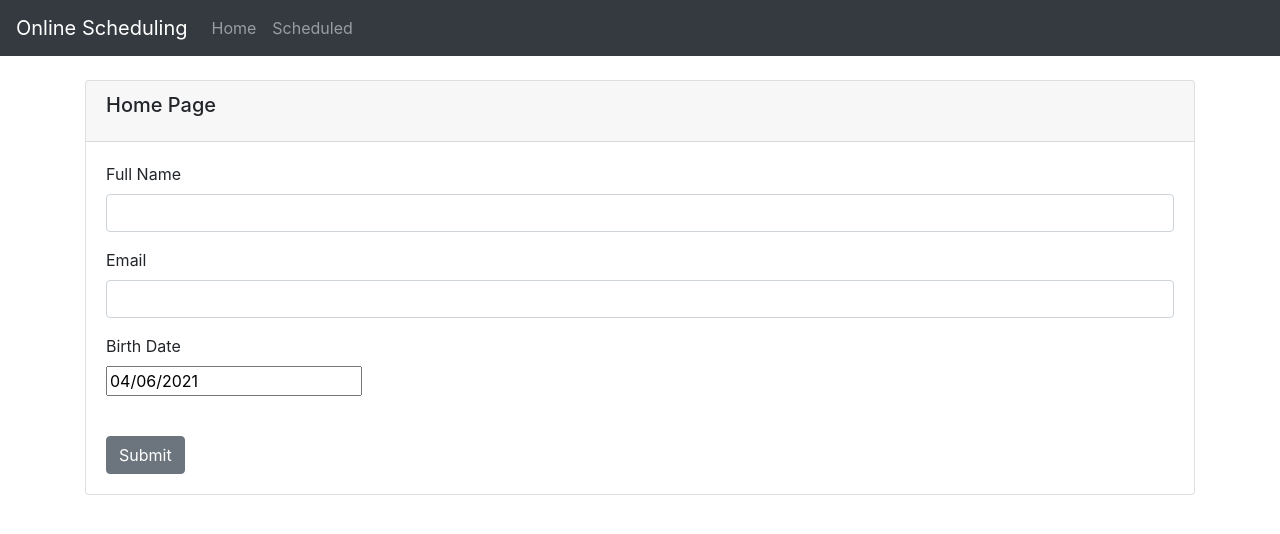
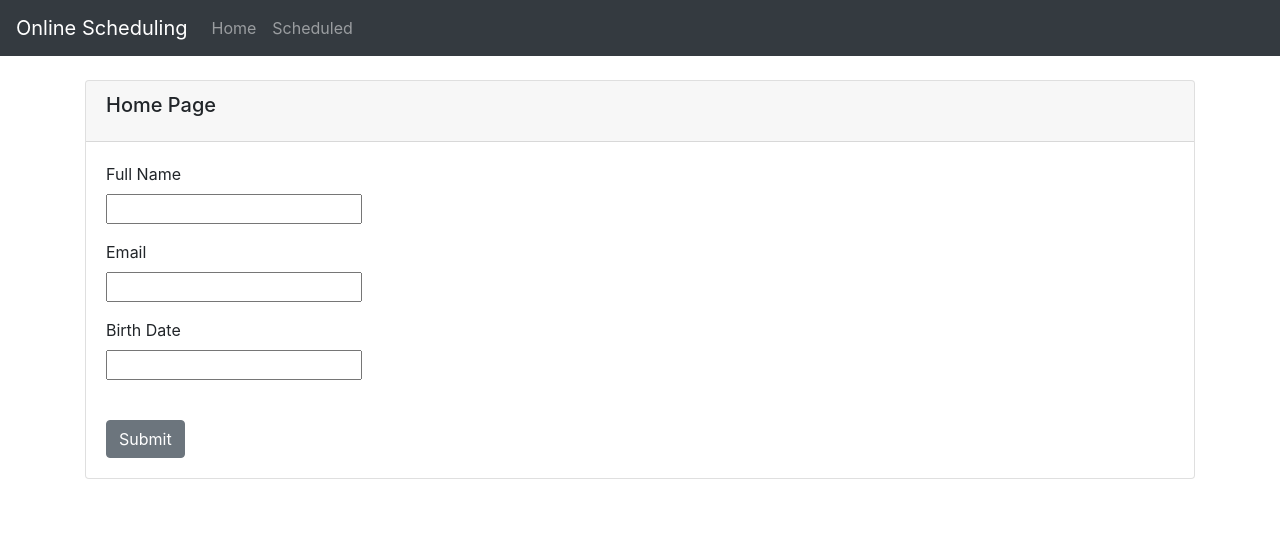
Before and after one commit to GabrielSantanaC/online-scheduling, a React (Create React App) app: page / in a window 1280 px wide. Shown: the top 534 px of the page. Built offline with nearby package versions, Linux system fonts and the light colour scheme.

Commit message:
Fix Datepicker component and FormikControl cmpnent

```diff
--- /dev/null
+++ b/src/components/DatePicker/DatePicker.jsx
@@ -0,0 +1,39 @@
+/* eslint-disable react/jsx-props-no-spreading */
+import React from 'react';
+import { Field, ErrorMessage } from 'formik';
+import addDays from 'date-fns/addDays';
+import DateView from 'react-datepicker';
+
+function DatePicker({ label, name, ...rest }) {
+  return (
+    <div className="form-group">
+      <label htmlFor={name}>{label}</label>
+      <br />
+      <Field name={name}>
+        {
+            ({ form, field }) => {
+              const { setFieldValue } = form;
+              const { value } = field;
+              return (
+                <DateView
+                  id={name}
+                  {...field}
+                  {...rest}
+                  peekNextMonth
+                  showMonthDropdown
+                  showYearDropdown
+                  dropdownMode="select"
+                  maxDate={addDays(new Date(), 0)}
+                  selected={value}
+                  onChange={(val) => setFieldValue(name, val)}
+                />
+              );
+            }
+        }
+      </Field>
+      <ErrorMessage name={name}>{(msg) => <div className="text-danger">{msg}</div>}</ErrorMessage>
+    </div>
+  );
+}
+
+export default DatePicker;
--- a/src/components/DatePicker/index.jsx
+++ /dev/null
@@ -1,21 +0,0 @@
-/* eslint-disable no-shadow */
-import React, { useState } from 'react';
-import addDays from 'date-fns/addDays';
-
-import DatePicker from 'react-datepicker';
-
-export default function TableDatePicker() {
-  const [date, setDate] = useState(new Date());
-
-  return (
-    <DatePicker
-      selected={date}
-      onChange={(date) => setDate(date)}
-      peekNextMonth
-      showMonthDropdown
-      showYearDropdown
-      dropdownMode="select"
-      maxDate={addDays(new Date(), 0)}
-    />
-  );
-}
--- /dev/null
+++ b/src/components/Form/FormControl.jsx
@@ -0,0 +1,14 @@
+/* eslint-disable react/jsx-props-no-spreading */
+import React from 'react';
+import Input from '../Input';
+import DatePicker from '../DatePicker/DatePicker';
+
+function FormControl({ control, ...rest }) {
+  switch (control) {
+    case 'input': return <Input {...rest} />;
+    case 'datepicker': return <DatePicker {...rest} />;
+    default: return null;
+  }
+}
+
+export default FormControl;
--- /dev/null
+++ b/src/components/Form/SchedulingForm.jsx
@@ -0,0 +1,67 @@
+/* eslint-disable jsx-a11y/label-has-associated-control */
+import React from 'react';
+import {
+  Formik, Form,
+} from 'formik';
+import { toast } from 'react-toastify';
+import { Button } from 'react-bootstrap';
+import * as Yup from 'yup';
+import FormikControl from './FormControl';
+import axios from '../../utils/api';
+
+const onSubmit = async (values, onSubmitProps) => {
+  try {
+    await axios.post('/scheduling', values);
+    toast.info('Successfully scheduled');
+    onSubmitProps.resetForm();
+  } catch (error) {
+    toast.error(error.message);
+  }
+};
+
+const initialValues = {
+  name: '',
+  email: '',
+  note: '',
+  birth: null,
+  scheduling: null,
+  priority: false,
+  completed: false,
+};
+
+const validationSchema = Yup.object({
+  name: Yup.string().required('Required'),
+  email: Yup.string().email('Invalid email format').required('Required'),
+  birth: Yup.date().required('Required').nullable(),
+  scheduling: Yup.date().required('Required').nullable(),
+});
+
+function SchedulingForm() {
+  return (
+    <Formik initialValues={initialValues} onSubmit={onSubmit} validationSchema={validationSchema}>
+      {(formik) => (
+        <Form>
+          <div>
+            <FormikControl name="name" label="Full Name" control="input" />
+          </div>
+
+          <div>
+            <FormikControl name="email" label="Email" control="input" />
+          </div>
+
+          <div>
+            <FormikControl name="birth" label="Birth Date" control="datepicker" />
+          </div>
+
+          <di>
+            {formik.values.birth && <FormikControl name="scheduling" label="Choose a Date" control="datepicker" /> }
+          </di>
+
+          <Button variant="secondary" className="mt-4" type="submit">Submit</Button>
+        </Form>
+      )}
+    </Formik>
+  );
+}
+
+export default SchedulingForm;
--- a/src/components/Scheduling/SchedulingList.jsx
+++ b/src/components/Form/SchedulingList.jsx
@@ -8,6 +8,11 @@ function SchedulingList() {
   const [editSchedule, setEditSchedule] = useState({});
   const [text, setText] = useState('');
   const [showModal, setShowModal] = useState(false);
+
+  const calculateAge = (birth) => {
+    const age = Math.floor((new Date() - new Date(birth).getTime()) / 3.15576e+10);
+    return age;
+  };
 
   const fetchData = async () => {
     try {
@@ -84,7 +89,7 @@ function SchedulingList() {
           <tr>
             <th>#</th>
             <th width="35%">Patient</th>
-            <th>Age</th>
+            <th width="4%">Age</th>
             <th width="25%">Note</th>
             <th>Actions</th>
           </tr>
@@ -100,11 +105,14 @@ function SchedulingList() {
                 />
               </td>
               <td>{schedule.name}</td>
-              <td>{schedule.birth}</td>
+              <td>
+                {calculateAge(schedule.birth)}
+
+              </td>
               <td>{schedule.note}</td>
               <td>
-                <Button className="mr-2" onClick={() => handleEdit(schedule)} type="button">{schedule.note ? 'Edit Note' : 'Add Note'}</Button>
-                <Button variant="danger" onClick={() => handleRemove(schedule)} type="button">Remove</Button>
+                <Button className="mr-2 mt-2" onClick={() => handleEdit(schedule)} type="button">{schedule.note ? 'Edit Note' : 'Add Note'}</Button>
+                <Button variant="danger" className="mt-2" onClick={() => handleRemove(schedule)} type="button">Remove</Button>
               </td>
             </tr>
           ))}
--- /dev/null
+++ b/src/components/Input/index.jsx
@@ -0,0 +1,16 @@
+/* eslint-disable react/jsx-props-no-spreading */
+import React from 'react';
+import { Field, ErrorMessage } from 'formik';
+
+function index({ label, name, ...rest }) {
+  return (
+    <div className="form-group">
+      <label htmlFor={name}>{label}</label>
+      <br />
+      <Field id={name} name={name} {...rest} />
+      <ErrorMessage name={name}>{(msg) => <div className="text-danger">{msg}</div>}</ErrorMessage>
+    </div>
+  );
+}
+
+export default index;
--- a/src/components/Scheduling/SchedulingForm.jsx
+++ /dev/null
@@ -1,82 +0,0 @@
-/* eslint-disable jsx-a11y/label-has-associated-control */
-import React from 'react';
-import {
-  Formik, Form, Field, ErrorMessage,
-} from 'formik';
-import { toast } from 'react-toastify';
-import { Button } from 'react-bootstrap';
-import * as Yup from 'yup';
-import DatePicker from '../DatePicker';
-import axios from '../../utils/api';
-
-const onSubmit = async (values, onSubmitProps) => {
-  try {
-    await axios.post('/scheduling', values);
-    toast.info('Successfully scheduled');
-    onSubmitProps.resetForm();
-  } catch (error) {
-    toast.error(error.message);
-  }
-};
-
-const initialValues = {
-  name: '',
-  email: '',
-  birth: '',
-  scheuling: '',
-  note: '',
-  priority: false,
-  completed: false,
-};
-
-const validationSchema = Yup.object({
-  name: Yup.string().required('Required'),
-  email: Yup.string().email('Invalid email format').required('Required'),
-});
-
-function SchedulingForm() {
-  return (
-    <Formik initialValues={initialValues} onSubmit={onSubmit} validationSchema={validationSchema}>
-      <Form>
-        <div className="form-group">
-          <label htmlFor="name">Full Name</label>
-          <Field
-            className="form-control"
-            id="name"
-            name="name"
-            type="text"
-          />
-          <ErrorMessage name="name">{(msg) => <div className="text-danger">{msg}</div>}</ErrorMessage>
-        </div>
-
-        <div className="form-group">
-          <label htmlFor="name">Email</label>
-          <Field
-            className="form-control"
-            id="email"
-            name="email"
-            type="email"
-          />
-          <ErrorMessage name="email">{(msg) => <div className="text-danger">{msg}</div>}</ErrorMessage>
-        </div>
-
-        <div className="form-group">
-          <label className="mr-2" htmlFor="name">Birth Date</label>
-          <br />
-          <Field
-            as={DatePicker}
-            className="form-control"
-            id="birth"
-            name="birth"
-            type="text"
-          />
-          <ErrorMessage name="birth">{(msg) => <div className="text-danger">{msg}</div>}</ErrorMessage>
-        </div>
-
-        <Button variant="secondary" className="mt-4" type="submit">Submit</Button>
-      </Form>
-    </Formik>
-  );
-}
-
-export default SchedulingForm;
--- a/src/pages/Home/index.jsx
+++ b/src/pages/Home/index.jsx
@@ -1,5 +1,5 @@
 import React from 'react';
-import Form from '../../components/Scheduling/SchedulingForm';
+import Form from '../../components/Form/SchedulingForm';
 import Page from '../../components/Page';
 
 export default function index() {
--- a/src/pages/Scheduling/index.jsx
+++ b/src/pages/Scheduling/index.jsx
@@ -1,6 +1,6 @@
 import React from 'react';
 import Page from '../../components/Page';
-import SchedulingList from '../../components/Scheduling/SchedulingList';
+import SchedulingList from '../../components/Form/SchedulingList';
 
 export default function index() {
   return (
```
